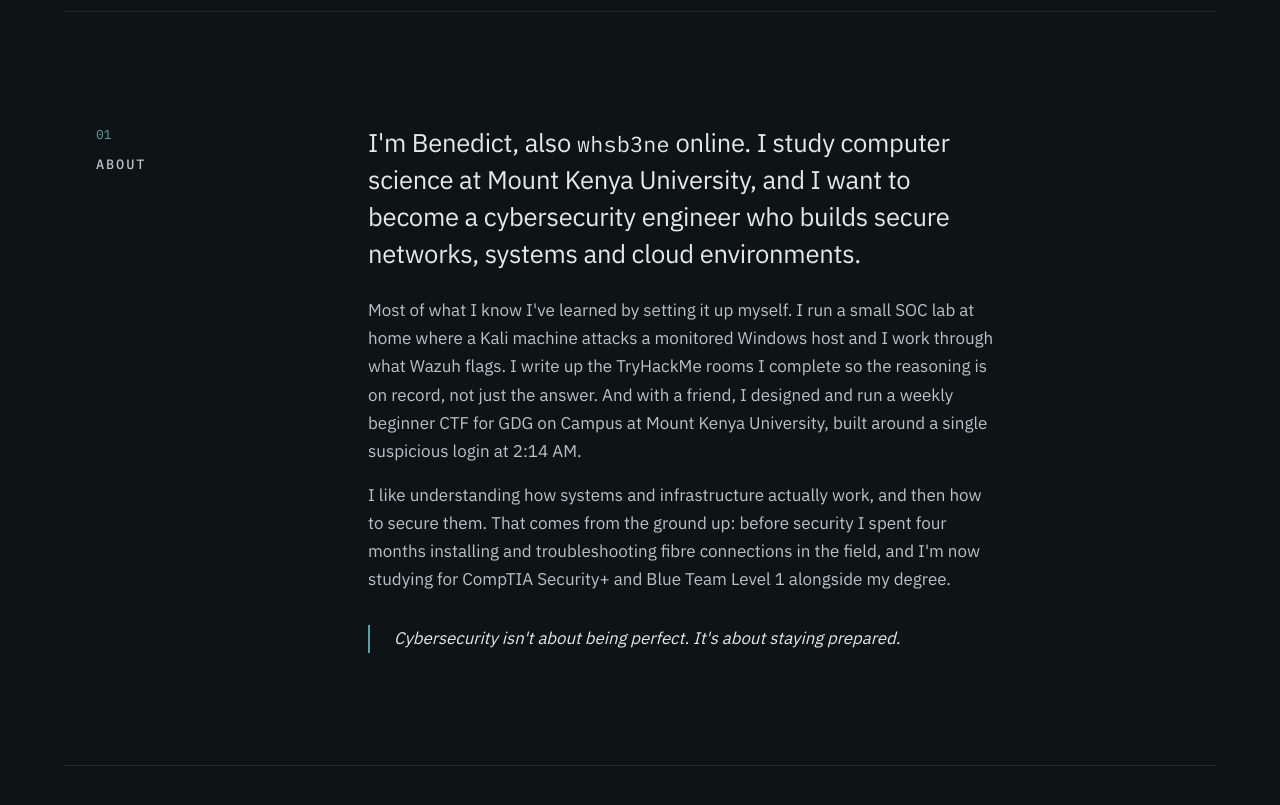
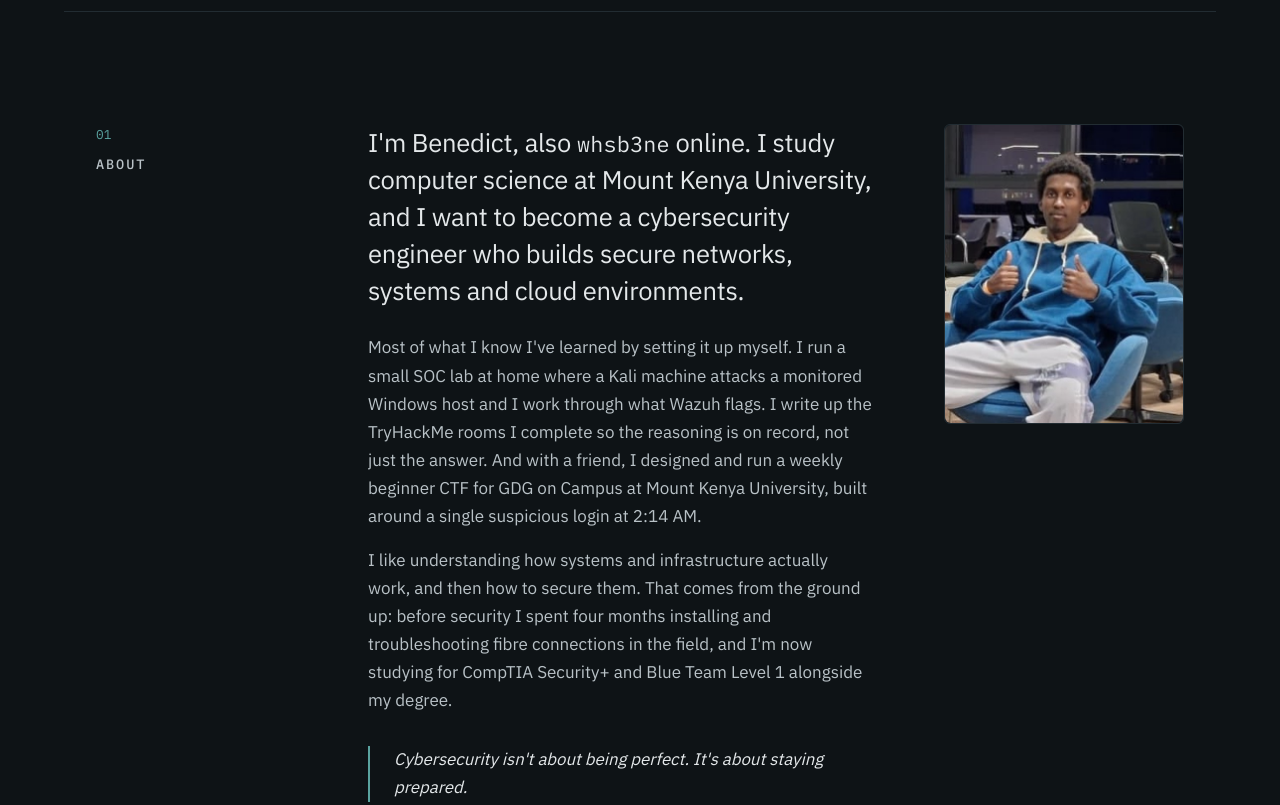
Before and after one commit to whsb3ne/whsb3ne.github.io, a plain HTML site: page index.html in a window 1280 px wide. Shown: the part 720-1525 px from the top of the page. Drawn offline with Linux system fonts and the light colour scheme.

Commit message:
Add photo

```diff
--- a/index.html
+++ b/index.html
@@ -102,7 +102,15 @@
         <h2 id="about-h">About</h2>
       </header>
 
-      <div class="section-body prose">
+      <div class="section-body about-grid">
+        <!-- PHOTO: save your photo as photo.jpg next to index.html (square or 4:5 portrait,
+             about 600px wide). Until that file exists, a framed "BK" monogram shows instead. -->
+        <figure class="portrait placeholder" data-label="add photo.jpg">
+          <span class="portrait-fallback" aria-hidden="true">BK</span>
+          <img src="photo.jpg" alt="Portrait of Benedict Kevin Karaya" width="480" height="600" loading="lazy" decoding="async">
+        </figure>
+
+        <div class="prose">
         <p class="lead">
           I'm Benedict, also <span class="mono">whsb3ne</span> online. I study computer science
           at Mount Kenya University, and I want to become a cybersecurity engineer who builds
@@ -125,6 +133,7 @@
           <p>Cybersecurity isn't about being perfect. It's about staying prepared.</p>
         </blockquote>
       </div>
+        </div>
     </section>
 
 
--- a/script.js
+++ b/script.js
@@ -12,6 +12,20 @@
   /* ---------- Footer year ---------- */
   var year = document.getElementById("year");
   if (year) year.textContent = new Date().getFullYear();
+
+  /* ---------- Portrait: fall back to the monogram if photo.jpg is missing ---------- */
+  var portrait = document.querySelector(".portrait");
+  var photo = portrait && portrait.querySelector("img");
+  function photoState() {
+    var ok = photo.complete && photo.naturalWidth > 0;
+    portrait.classList.toggle("is-empty", !ok);
+    portrait.classList.toggle("placeholder", !ok);
+  }
+  if (photo) {
+    photo.addEventListener("load", photoState);
+    photo.addEventListener("error", photoState);
+    if (photo.complete) photoState();
+  }
 
   /* ---------- Mobile menu ---------- */
   var toggle = document.querySelector(".nav-toggle");
--- a/styles.css
+++ b/styles.css
@@ -227,6 +227,24 @@ a:hover { text-decoration: underline; }
 }
 .pull p { color: var(--text); font-size: 1.05rem; font-style: italic; }
 
+/* ---------- About: portrait + text ---------- */
+.about-grid { display: grid; gap: var(--s6); }
+.portrait {
+  position: relative; width: 100%; max-width: 13rem; aspect-ratio: 4 / 5;
+  background: var(--bg-raised); border: 1px solid var(--line); border-radius: var(--radius);
+  overflow: visible;
+}
+.portrait img {
+  position: absolute; inset: 0; width: 100%; height: 100%;
+  object-fit: cover; border-radius: var(--radius);
+  filter: saturate(0.85);
+}
+.portrait.is-empty img { display: none; }
+.portrait-fallback {
+  position: absolute; inset: 0; display: grid; place-items: center;
+  font-family: var(--font-mono); font-size: 2rem; letter-spacing: 0.1em; color: var(--line-strong);
+}
+
 /* ---------- Timeline (education and background) ---------- */
 .timeline { display: grid; gap: var(--s6); max-width: 46rem; }
 .timeline > li { display: grid; gap: var(--s1); }
@@ -385,6 +403,9 @@ a:hover { text-decoration: underline; }
   }
 
   .skills { grid-template-columns: repeat(2, 1fr); gap: var(--s7) var(--s8); }
+  .about-grid { grid-template-columns: minmax(0, 1fr) 15rem; align-items: start; gap: var(--s8); }
+  .about-grid .prose { grid-row: 1; grid-column: 1; }
+  .portrait { grid-row: 1; grid-column: 2; max-width: none; }
 }
 
 /* Respect reduced motion: no fades, no blinking, no smooth scroll */
```
Also changed, not shown: photo.jpg (added).
